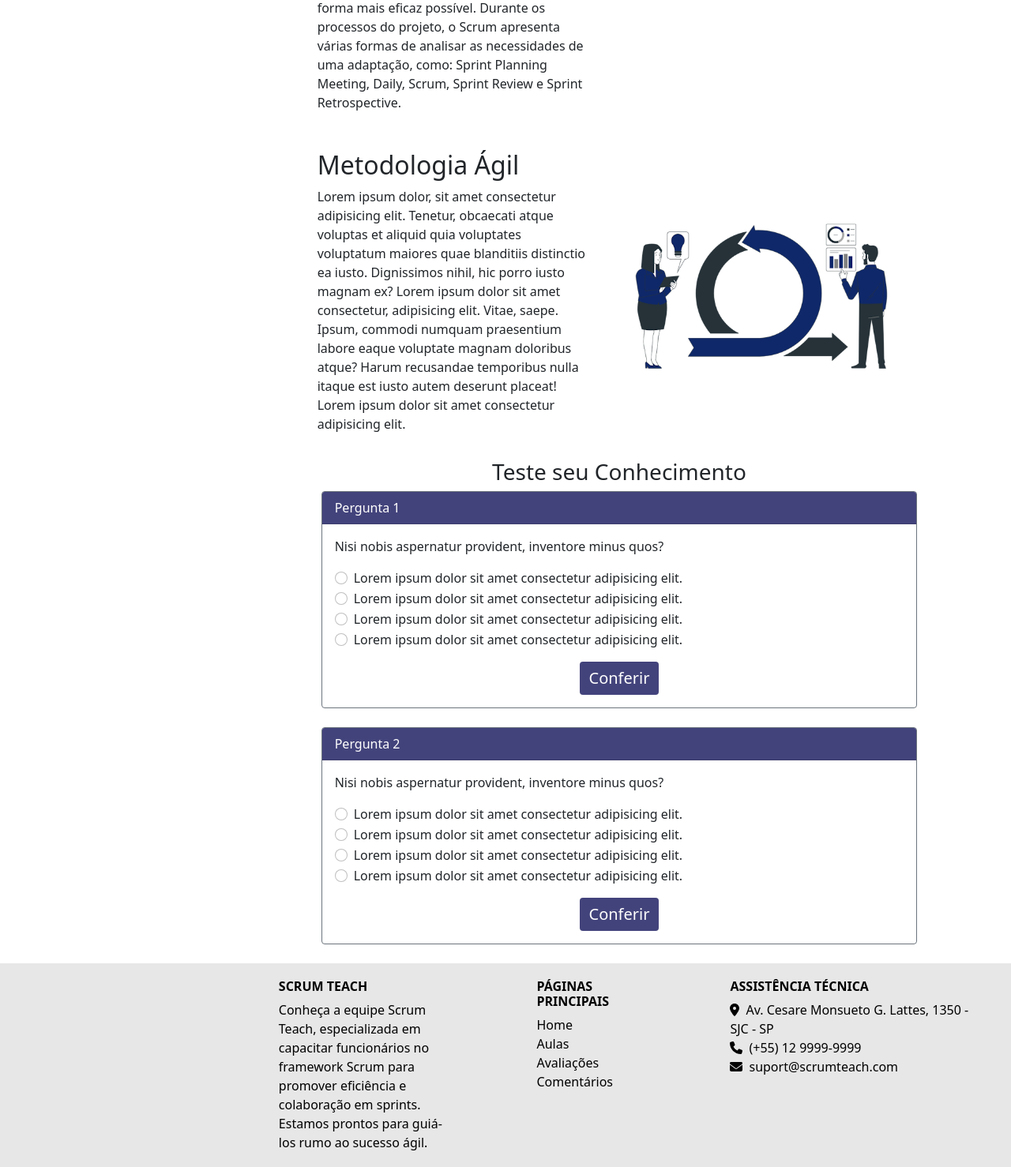
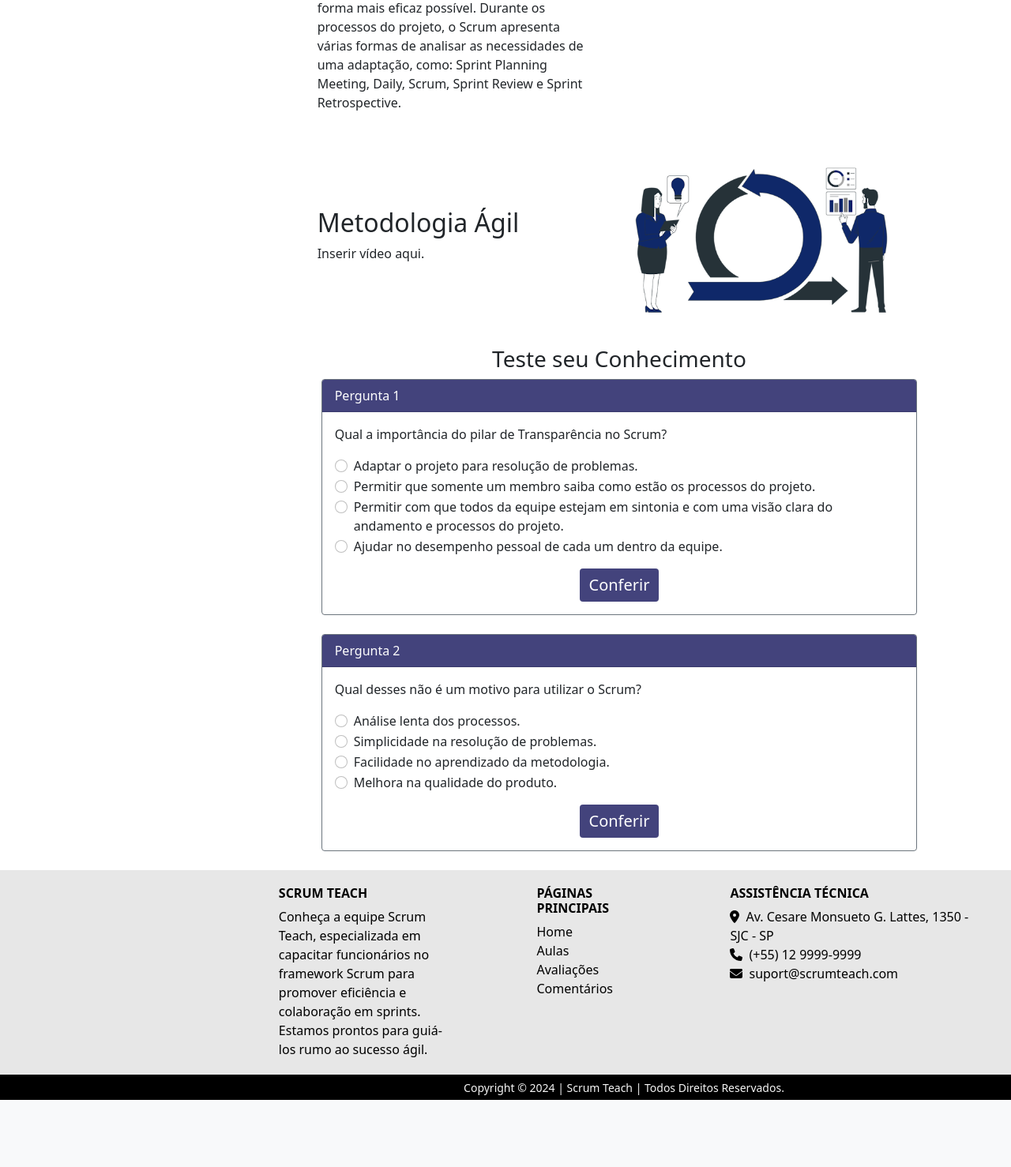
Before and after one commit to Templasan/API---ADS-semestre-1, a Flask app: page /introducao in a window 1280 px wide. Shown: the part 1259-2737 px from the top of the page at 79% size. After the commit the page ends 2652 px from the top, so only its background shows below. Run offline with Flask 3, Linux system fonts and the light colour scheme; some libraries are stand-ins or nearby versions.

Commit message:
Update introducao.html
Adição das perguntas e respostas da avaliação.

```diff
--- a/src/templates/introducao.html
+++ b/src/templates/introducao.html
@@ -66,7 +66,7 @@ Adaptação: Caso haja problemas, a adaptação é necessária para resolvê-los
     <div class="col-lg-5">
         <h2 class="font-weight-light">Metodologia Ágil</h3>
         <p>
-            Lorem ipsum dolor, sit amet consectetur adipisicing elit. Tenetur, obcaecati atque voluptas et aliquid quia voluptates voluptatum maiores quae blanditiis distinctio ea iusto. Dignissimos nihil, hic porro iusto magnam ex? Lorem ipsum dolor sit amet consectetur, adipisicing elit. Vitae, saepe. Ipsum, commodi numquam praesentium labore eaque voluptate magnam doloribus atque? Harum recusandae temporibus nulla itaque est iusto autem deserunt placeat! Lorem ipsum dolor sit amet consectetur adipisicing elit.
+        Inserir vídeo aqui.
         </p>
     </div>
     <div class="col-lg-5"><img class="img-fluid rounded mb-4 mb-lg-0" src="/static/images/agil.png" alt="..." /></div>
@@ -85,33 +85,33 @@ Adaptação: Caso haja problemas, a adaptação é necessária para resolvê-los
         <span>Pergunta 1</span>
         </div>
         <div class="card-body">
-            <p>Nisi nobis aspernatur provident, inventore minus quos?</p>
+            <p>Qual a importância do pilar de Transparência no Scrum?</p>
 
             <div class="form-check">
                 <input class="form-check-input" type="radio" name="q1" id="q1_r1" value="r1">
                 <label class="form-check-label" for="q1_r1">
-                    Lorem ipsum dolor sit amet consectetur adipisicing elit.
+                    Adaptar o projeto para resolução de problemas.
                 </label>
             </div>
 
             <div class="form-check">
                 <input class="form-check-input" type="radio" name="q1" id="q1_r2" value="r2">
                 <label class="form-check-label" for="q1_r2">
-                    Lorem ipsum dolor sit amet consectetur adipisicing elit.
+                    Permitir que somente um membro saiba como estão os processos do projeto.
                 </label>
             </div>
 
             <div class="form-check">
                 <input class="form-check-input" type="radio" name="q1" id="q1_r3" value="r3">
                 <label class="form-check-label" for="q1_r3">
-                    Lorem ipsum dolor sit amet consectetur adipisicing elit.
+                    Permitir com que todos da equipe estejam em sintonia e com uma visão clara do andamento e processos do projeto.
                 </label>
             </div>
 
             <div class="form-check">
                 <input class="form-check-input" type="radio" name="q1" id="q1_r4" value="r4">
                 <label class="form-check-label" for="q1_r4">
-                    Lorem ipsum dolor sit amet consectetur adipisicing elit.
+                    Ajudar no desempenho pessoal de cada um dentro da equipe.
                 </label>
             </div>
             <div class="text-center mt-3">
@@ -127,33 +127,33 @@ Adaptação: Caso haja problemas, a adaptação é necessária para resolvê-los
         <span>Pergunta 2</span>
         </div>
         <div class="card-body">
-            <p>Nisi nobis aspernatur provident, inventore minus quos?</p>
+            <p>Qual desses não é um motivo para utilizar o Scrum?</p>
 
             <div class="form-check">
                 <input class="form-check-input" type="radio" name="q2" id="q2_r1" value="r1">
                 <label class="form-check-label" for="q2_r1">
-                    Lorem ipsum dolor sit amet consectetur adipisicing elit.
+                    Análise lenta dos processos.
                 </label>
             </div>
 
             <div class="form-check">
                 <input class="form-check-input" type="radio" name="q2" id="q2_r2" value="r2">
                 <label class="form-check-label" for="q2_r2">
-                    Lorem ipsum dolor sit amet consectetur adipisicing elit.
+                    Simplicidade na resolução de problemas.
                 </label>
             </div>
 
             <div class="form-check">
                 <input class="form-check-input" type="radio" name="q2" id="q2_r3" value="r3">
                 <label class="form-check-label" for="q2_r3">
-                    Lorem ipsum dolor sit amet consectetur adipisicing elit.
+                    Facilidade no aprendizado da metodologia.
                 </label>
             </div>
 
             <div class="form-check">
                 <input class="form-check-input" type="radio" name="q2" id="q2_r4" value="r4">
                 <label class="form-check-label" for="q2_r4">
-                    Lorem ipsum dolor sit amet consectetur adipisicing elit.
+                    Melhora na qualidade do produto.
                 </label>
             </div>
             <div class="text-center mt-3">
```
